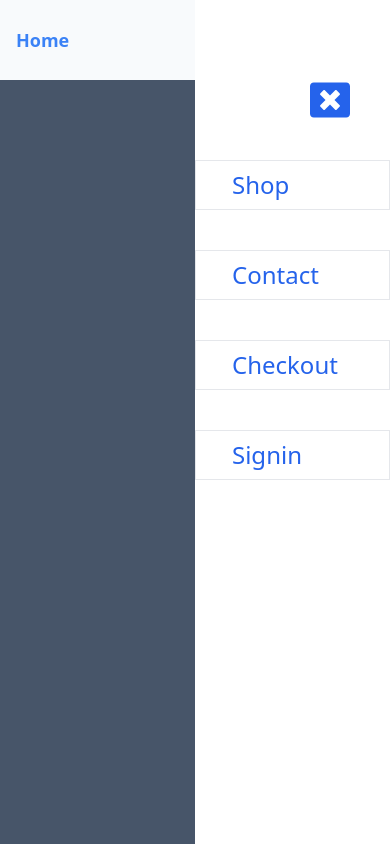
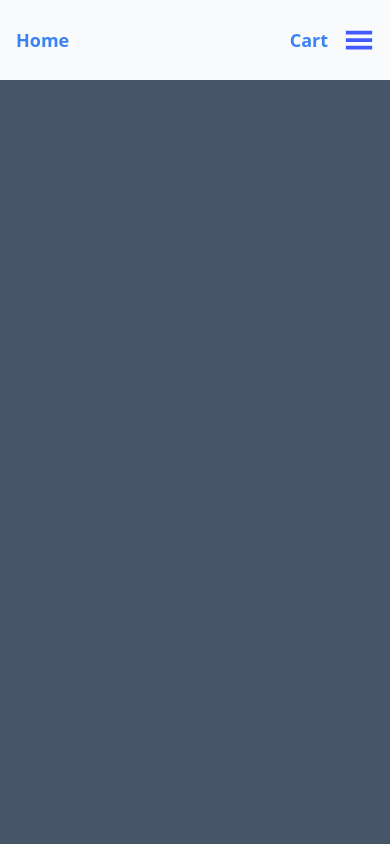
Before and after one commit to merlinop/firebase-store-auth, a Next.js app: page / in a window 390 px wide. Built offline with nearby package versions, Linux system fonts and the light colour scheme.

Commit message:
Added animation for mobile nav

```diff
--- a/components/MobileNav.jsx
+++ b/components/MobileNav.jsx
@@ -11,7 +11,8 @@ const MobileNav = () => {
 
   return (
    <>
-        {toggleNav && (<div className='sm:hidden absolute w-[50%] top-0 right-0 min-h-screen bg-white flex flex-col list-none py-[80px] items-center justify-start gap-10  text-2xl text-blue-600 '>
+        { (<div className={`w-[50%] sm:hidden fixed  top-0 right-0  h-full bg-white flex flex-col list-none py-[80px] items-center justify-start gap-10  text-2xl text-blue-600  duration-300 ease-in-out ${ toggleNav ? "translate-x-0" : "translate-x-full"}`}>
+
             {/* close button */}
             <FaWindowClose size={"40"} className='self-end mr-10' onClick={handleNavToggle}/>
 
--- a/contexts/generalContext.jsx
+++ b/contexts/generalContext.jsx
@@ -7,7 +7,7 @@ export const GeneralContext = createContext()
 
 
 export const GeneralProvider = ({children}) => {
-    const [toggleNav, setToggleNav] = useState(true)
+    const [toggleNav, setToggleNav] = useState(false)
 
     const handleNavToggle = () => {
       setToggleNav((prev) => !prev)
```
